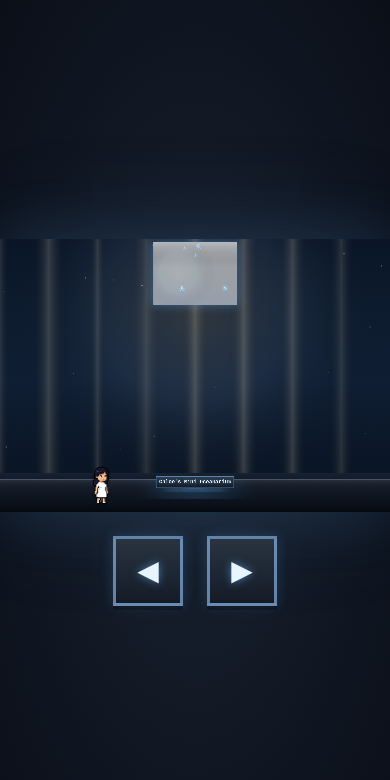
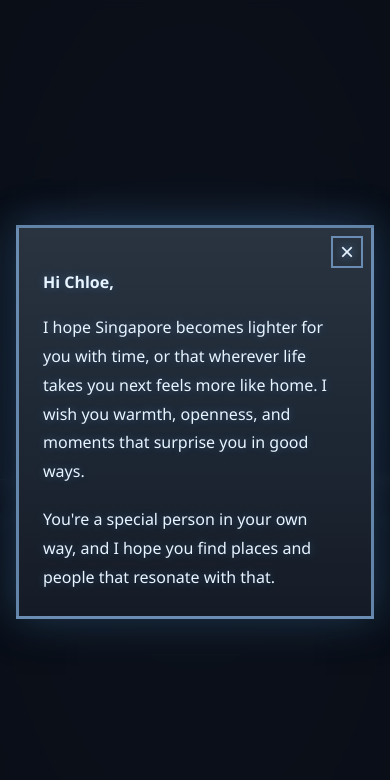
Before and after one commit to loong/mini-aquarium, a plain HTML site: page index.html in a window 390 px wide. Drawn offline with Linux system fonts and the light colour scheme.

Commit message:
Fix typo: Oceanium -> Oceanarium and add dismissible message overlay

```diff
--- a/css/style.css
+++ b/css/style.css
@@ -80,6 +80,109 @@ body {
   line-height: 1;
 }
 
+.message-overlay {
+  position: fixed;
+  top: 0;
+  left: 0;
+  right: 0;
+  bottom: 0;
+  background: rgba(10, 15, 24, 0.85);
+  backdrop-filter: blur(4px);
+  display: flex;
+  align-items: center;
+  justify-content: center;
+  z-index: 1000;
+  padding: 1rem;
+  animation: fadeIn 0.3s ease-in;
+}
+
+.message-overlay.hidden {
+  display: none;
+}
+
+@keyframes fadeIn {
+  from {
+    opacity: 0;
+  }
+  to {
+    opacity: 1;
+  }
+}
+
+.message-content {
+  background: linear-gradient(180deg, #2a3441 0%, #1e2835 50%, #151b26 100%);
+  border: 3px solid rgba(150, 200, 255, 0.6);
+  box-shadow: 0 0 40px rgba(100, 180, 255, 0.3), 0 8px 32px rgba(0, 0, 0, 0.5);
+  padding: 2rem;
+  padding-top: 3rem;
+  max-width: 600px;
+  width: 100%;
+  position: relative;
+  animation: slideUp 0.4s ease-out;
+}
+
+@keyframes slideUp {
+  from {
+    transform: translateY(20px);
+    opacity: 0;
+  }
+  to {
+    transform: translateY(0);
+    opacity: 1;
+  }
+}
+
+.message-close {
+  position: absolute;
+  top: 0.75rem;
+  right: 0.75rem;
+  background: transparent;
+  border: 2px solid rgba(150, 200, 255, 0.6);
+  color: #e8f4ff;
+  font-size: 28px;
+  line-height: 1;
+  width: 36px;
+  height: 36px;
+  cursor: pointer;
+  display: flex;
+  align-items: center;
+  justify-content: center;
+  transition: all 0.2s;
+  text-shadow: 0 0 8px rgba(100, 180, 255, 0.6);
+}
+
+.message-close:hover {
+  border-color: rgba(150, 200, 255, 0.9);
+  background: rgba(100, 180, 255, 0.1);
+  box-shadow: 0 0 12px rgba(100, 180, 255, 0.4);
+}
+
+.message-close:active {
+  transform: scale(0.95);
+}
+
+.message-text {
+  color: #e8f4ff;
+  font-size: 18px;
+  line-height: 1.8;
+  margin: 0;
+  text-align: left;
+  text-shadow: 0 0 8px rgba(100, 180, 255, 0.3);
+}
+
+.message-text p {
+  margin: 0 0 1.2rem 0;
+}
+
+.message-text p:first-child {
+  font-weight: 600;
+  margin-bottom: 1rem;
+}
+
+.message-text p:last-child {
+  margin-bottom: 0;
+}
+
 @media (max-width: 768px) {
   .control-btn {
     width: 70px;
@@ -90,4 +193,22 @@ body {
   .controls {
     gap: 1.5rem;
   }
+
+  .message-content {
+    padding: 1.5rem;
+    padding-top: 2.5rem;
+  }
+
+  .message-text {
+    font-size: 16px;
+    padding-right: 0.5rem;
+  }
+
+  .message-close {
+    top: 0.5rem;
+    right: 0.5rem;
+    width: 32px;
+    height: 32px;
+    font-size: 24px;
+  }
 }
--- a/index.html
+++ b/index.html
@@ -1,12 +1,35 @@
-<!doctype html>
+<!DOCTYPE html>
 <html lang="en">
   <head>
-  <meta charset="utf-8">
-  <meta name="viewport" content="width=device-width, initial-scale=1">
+    <meta charset="utf-8" />
+    <meta name="viewport" content="width=device-width, initial-scale=1" />
     <title>Chloe Aquarium</title>
-  <link rel="stylesheet" href="css/style.css">
+    <link rel="stylesheet" href="css/style.css" />
   </head>
   <body>
+    <div class="message-overlay" id="message-overlay">
+      <div class="message-content">
+        <button
+          class="message-close"
+          id="message-close"
+          aria-label="Close message"
+        >
+          ×
+        </button>
+        <div class="message-text">
+          <p>Hi Chloe,</p>
+          <p>
+            I hope Singapore becomes lighter for you with time, or that wherever
+            life takes you next feels more like home. I wish you warmth,
+            openness, and moments that surprise you in good ways.
+          </p>
+          <p>
+            You're a special person in your own way, and I hope you find places
+            and people that resonate with that.
+          </p>
+        </div>
+      </div>
+    </div>
     <div class="game-container">
       <canvas id="game" width="896" height="504"></canvas>
       <div class="controls">
--- a/js/main.js
+++ b/js/main.js
@@ -737,3 +737,22 @@ function tryStartGame() {
 
   requestAnimationFrame(loop);
 }
+
+const messageOverlay = document.getElementById("message-overlay");
+const messageClose = document.getElementById("message-close");
+
+if (messageClose) {
+  messageClose.addEventListener("click", () => {
+    if (messageOverlay) {
+      messageOverlay.classList.add("hidden");
+    }
+  });
+}
+
+if (messageOverlay) {
+  messageOverlay.addEventListener("click", (e) => {
+    if (e.target === messageOverlay) {
+      messageOverlay.classList.add("hidden");
+    }
+  });
+}
```
Lines whose indentation alone changed are shown as unchanged.
